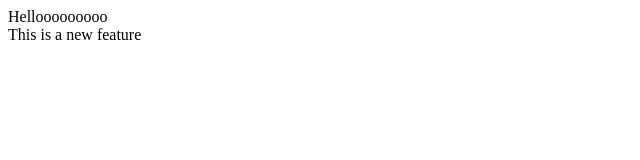
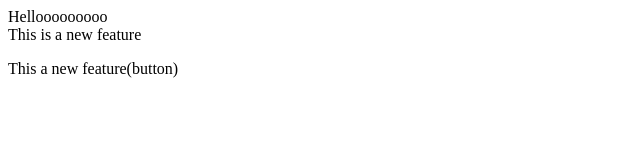
Before and after one commit to SANJAY-O-U/Local-repo, a plain HTML site: page index.html in a window 1280 px wide. Shown: the whole page, without its empty margins (0-640 px from the left). Drawn offline with Linux system fonts and the light colour scheme.

Commit message:
Add both

```diff
--- a/index.html
+++ b/index.html
@@ -1 +1,2 @@
 <p>Hellooooooooo<br>This is a new feature</p>
+<p>This a new feature(button)</p>
```
